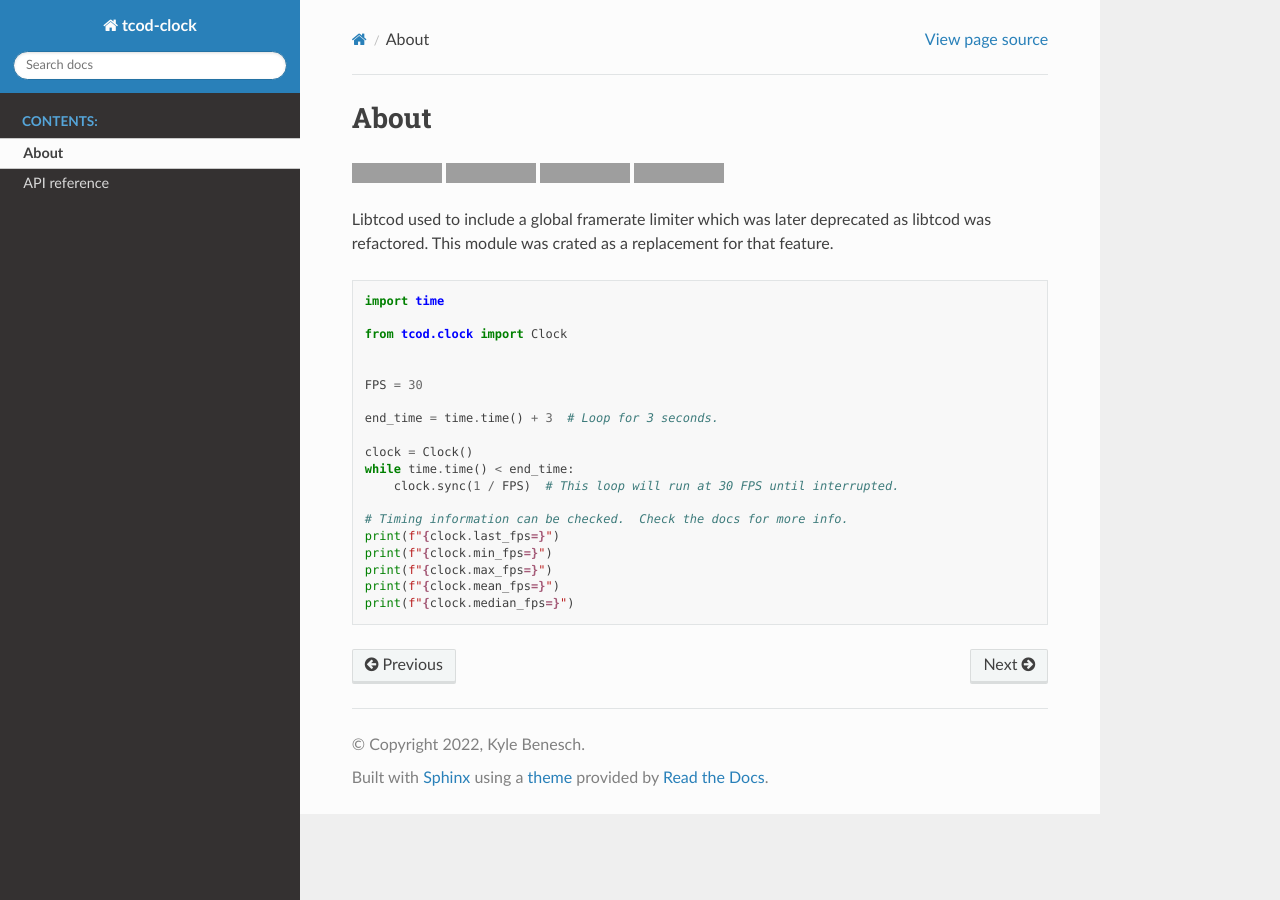
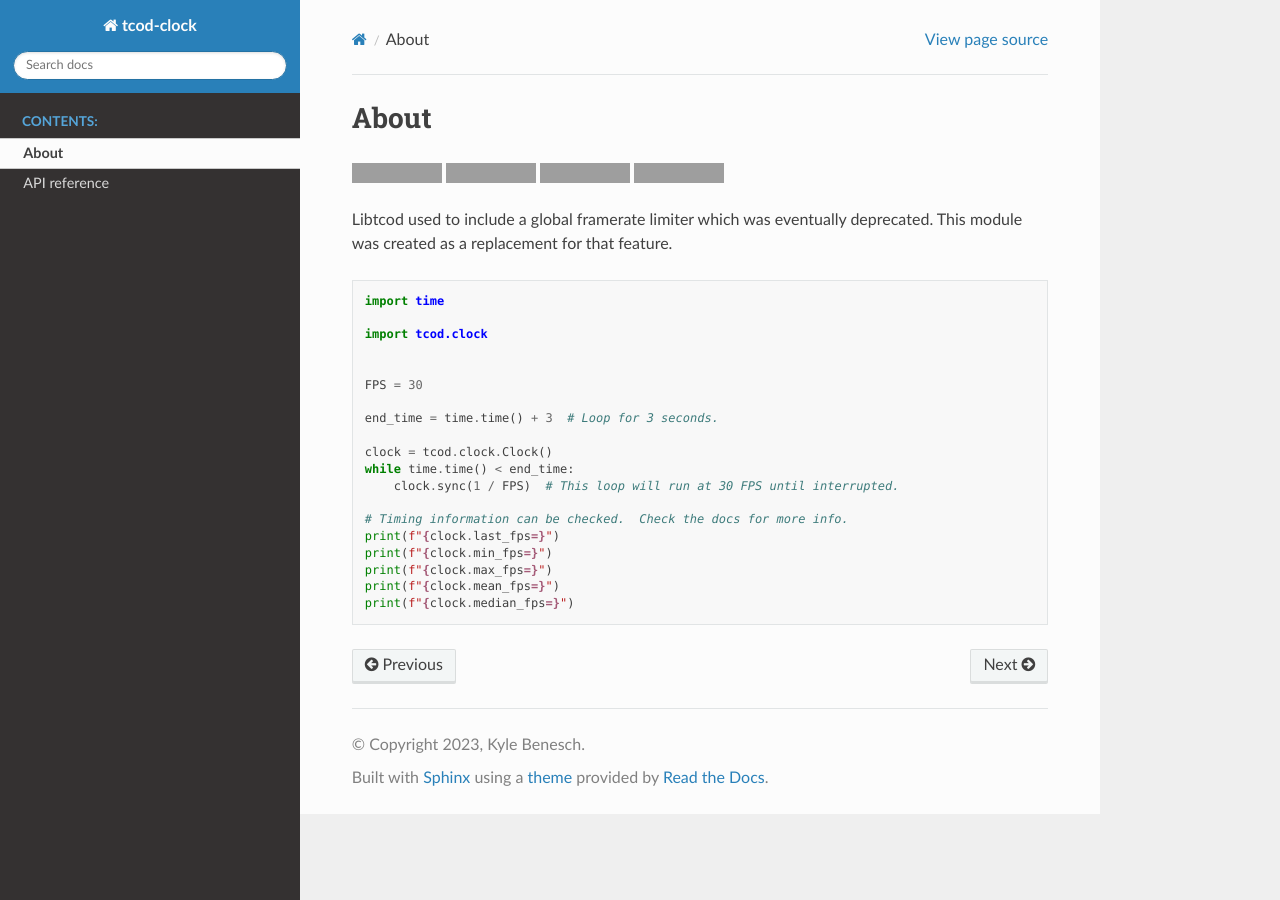
Before and after one commit to HexDecimal/python-tcod-clock, a Sphinx documentation site: the page built from docs/head.md, in a window 1280 px wide. Built offline with Sphinx 7.4.7 and the Read the Docs theme 2.0.0, drawn with Linux system fonts in a browser that asks for light colours; the version number could not be read and is left out; grey boxes are pictures that could not be loaded.

Commit message:
Update docs and release a new version.

````diff
--- a/README.md
+++ b/README.md
@@ -5,20 +5,20 @@
 [![Documentation Status](https://readthedocs.org/projects/python-tcod-clock/badge/?version=latest)](https://python-tcod-clock.readthedocs.io)
 [![codecov](https://codecov.io/gh/HexDecimal/python-tcod-clock/branch/main/graph/badge.svg?token=UP161WEo0s)](https://codecov.io/gh/HexDecimal/python-tcod-clock)
 
-Libtcod used to include a global framerate limiter which was later deprecated as libtcod was refactored.
-This module was crated as a replacement for that feature.
+Libtcod used to include a global framerate limiter which was eventually deprecated.
+This module was created as a replacement for that feature.
 
 ```py
 import time
 
-from tcod.clock import Clock
+import tcod.clock
 
 
 FPS = 30
 
 end_time = time.time() + 3  # Loop for 3 seconds.
 
-clock = Clock()
+clock = tcod.clock.Clock()
 while time.time() < end_time:
     clock.sync(1 / FPS)  # This loop will run at 30 FPS until interrupted.
 
--- a/docs/conf.py
+++ b/docs/conf.py
@@ -12,7 +12,7 @@ sys.path.append("..")
 from tcod.clock import __version__  # noqa
 
 project = "tcod-clock"
-copyright = "2022, Kyle Benesch"
+copyright = "2023, Kyle Benesch"
 author = "Kyle Benesch"
 release = __version__
 
--- a/pyproject.toml
+++ b/pyproject.toml
@@ -23,7 +23,7 @@ requires-python = ">=3.8"
 name = "tcod.clock"
 
 [project.urls]
-Home = "https://github.com/HexDecimal"
+Home = "https://github.com/HexDecimal/python-tcod-clock"
 Changelog = "https://github.com/HexDecimal/python-tcod-clock/blob/main/CHANGELOG.md"
 Documentation = "https://python-tcod-clock.readthedocs.io"
 Source = "https://github.com/HexDecimal/python-tcod-clock"
````
Also changed, not shown: CHANGELOG.md (+3 -0 lines), 1 other file.
